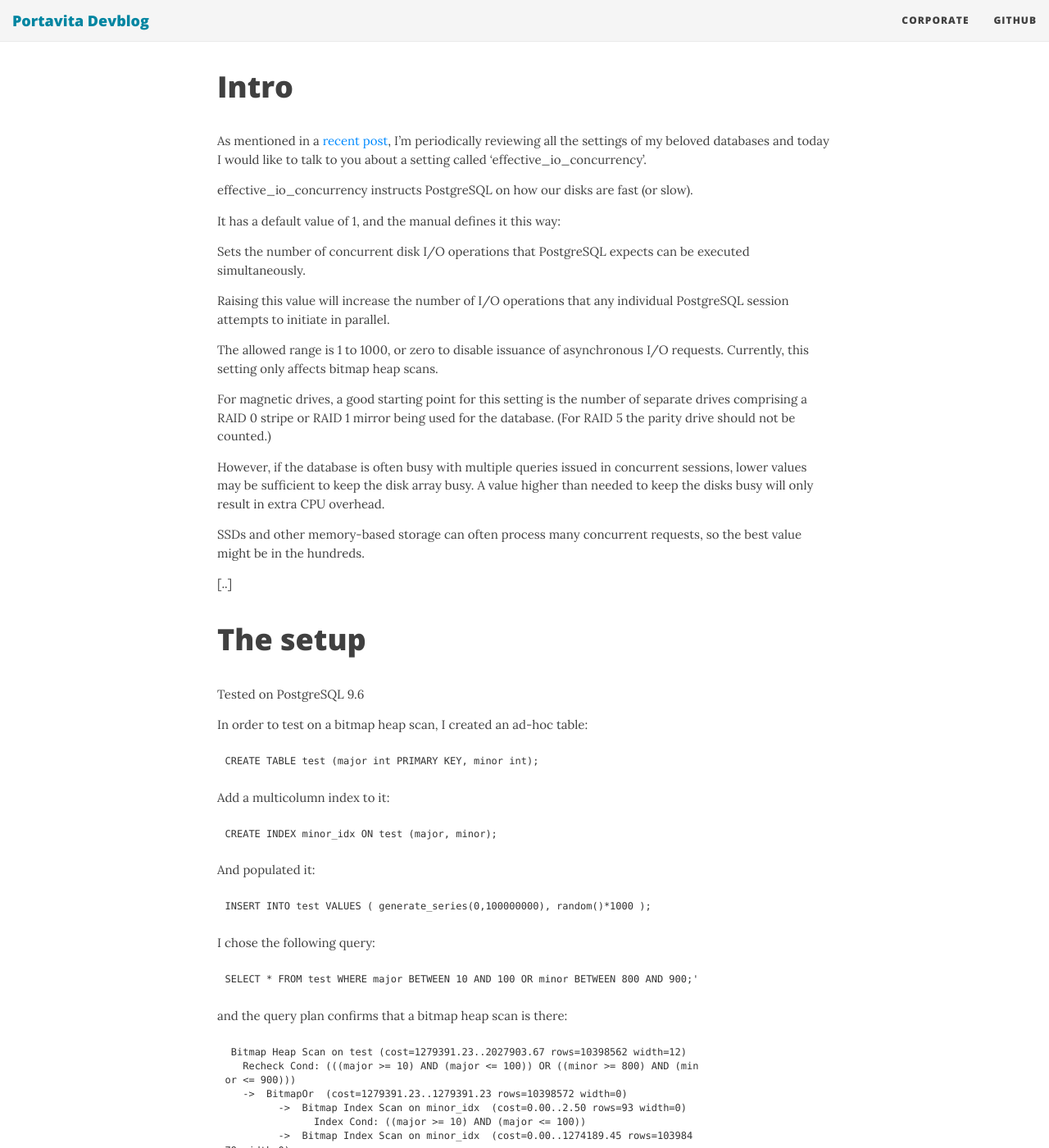
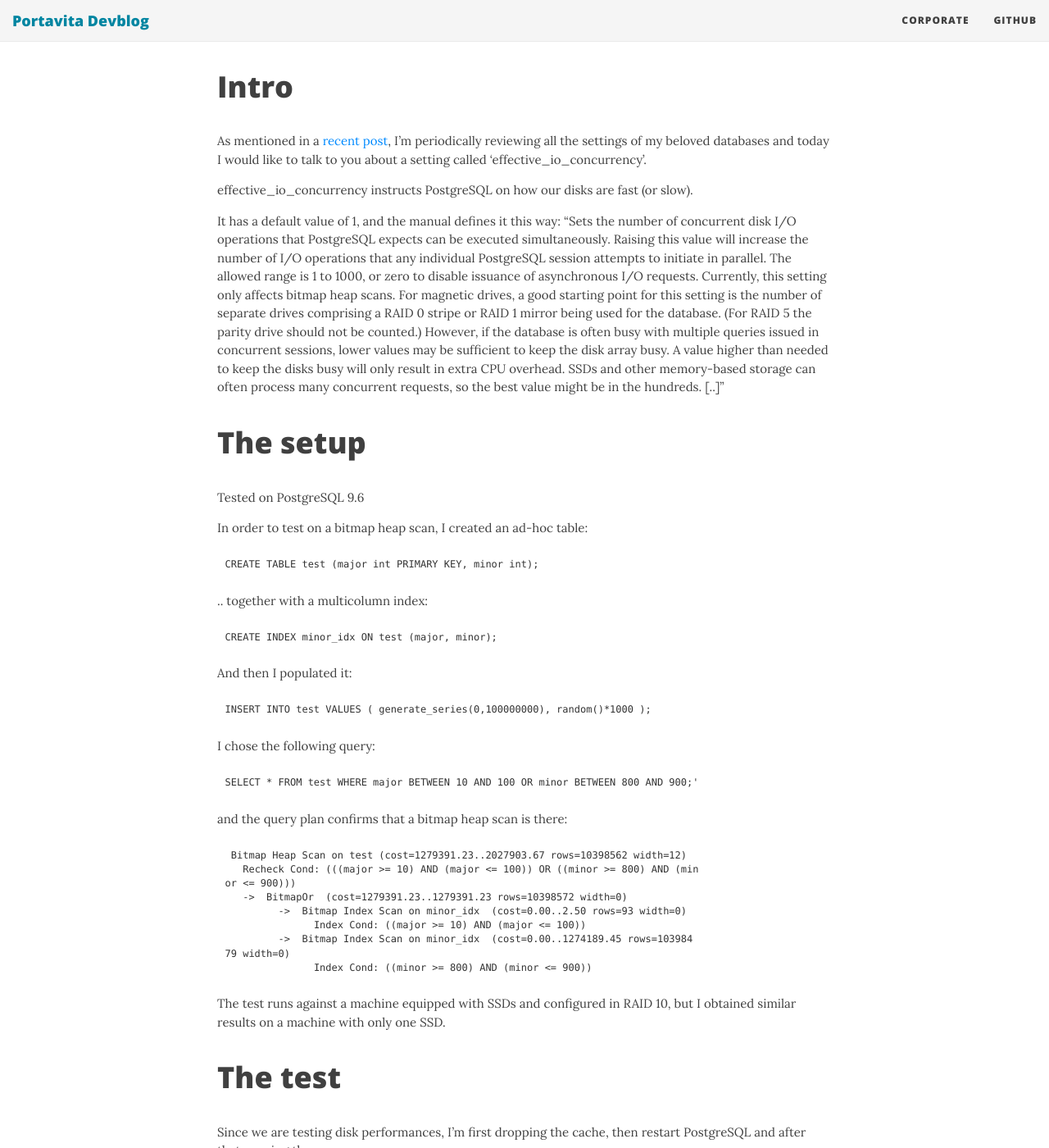
Before and after one commit to Portavita/portavita.github.io, a Jekyll site: the page built from _posts/2019-07-19-PostgreSQL_effective_io_concurrency_benchmarked.markdown, in a window 1280 px wide and 1400 px high, scrolled down 338 px. Shown: the whole window at 82% size. Built offline with Jekyll 4.4.1, drawn with Linux system fonts in a browser that asks for light colours; nearby versions of some CDN libraries.

Commit message:
Update 2019-07-19-PostgreSQL_effective_io_concurrency_benchmarked.markdown

````diff
--- a/_posts/2019-07-19-PostgreSQL_effective_io_concurrency_benchmarked.markdown
+++ b/_posts/2019-07-19-PostgreSQL_effective_io_concurrency_benchmarked.markdown
@@ -14,20 +14,13 @@ As mentioned in a [recent post][recent post], I'm periodically reviewing all the
 effective_io_concurrency instructs PostgreSQL on how our disks are fast (or slow).
 
 It has a default value of 1, and the manual defines it this way:
-
-Sets the number of concurrent disk I/O operations that PostgreSQL expects can be executed simultaneously.
-
+"Sets the number of concurrent disk I/O operations that PostgreSQL expects can be executed simultaneously.
 Raising this value will increase the number of I/O operations that any individual PostgreSQL session attempts to initiate in parallel.
-
 The allowed range is 1 to 1000, or zero to disable issuance of asynchronous I/O requests. Currently, this setting only affects bitmap heap scans.
-
 For magnetic drives, a good starting point for this setting is the number of separate drives comprising a RAID 0 stripe or RAID 1 mirror being used for the database. (For RAID 5 the parity drive should not be counted.)
-
 However, if the database is often busy with multiple queries issued in concurrent sessions, lower values may be sufficient to keep the disk array busy. A value higher than needed to keep the disks busy will only result in extra CPU overhead.
-
 SSDs and other memory-based storage can often process many concurrent requests, so the best value might be in the hundreds.
-
-[..]
+[..]"
 
 
 
@@ -39,11 +32,11 @@ In order to test on a bitmap heap scan, I created an ad-hoc table:
 ```
 CREATE TABLE test (major int PRIMARY KEY, minor int);
 ```
-Add a multicolumn index to it:
+.. together with a multicolumn index:
 ```
 CREATE INDEX minor_idx ON test (major, minor);
 ```
-And populated it:
+And then I populated it:
 ```
 INSERT INTO test VALUES ( generate_series(0,100000000), random()*1000 );
 ```
````
